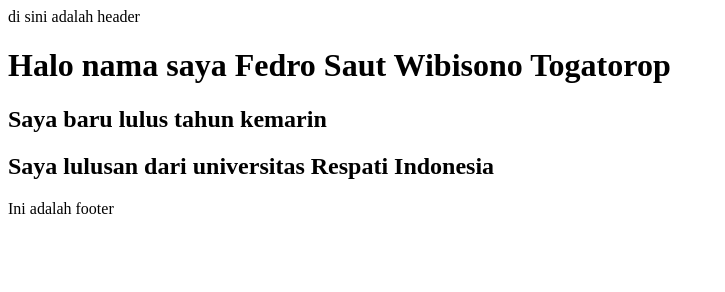
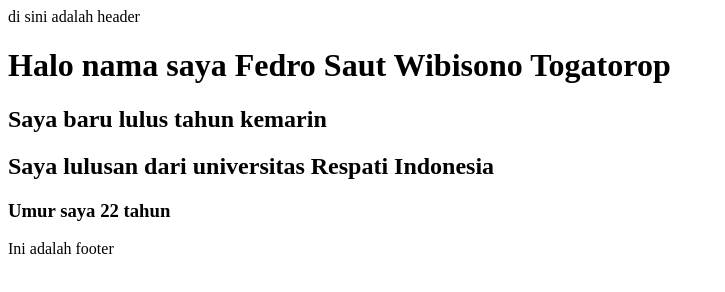
Before and after one commit to fedrotogatorop/CompanyProfile, a plain HTML site: page index.html in a window 1280 px wide. Shown: the whole page, without its empty margins (0-725 px from the left). Drawn offline with Linux system fonts and the light colour scheme.

```diff
--- a/index.html
+++ b/index.html
@@ -10,6 +10,7 @@
     <h1>Halo nama saya Fedro Saut Wibisono Togatorop</h1>
     <h2>Saya baru lulus tahun kemarin</h2>
     <h2>Saya lulusan dari universitas Respati Indonesia</h2>
+    <h3>Umur saya 22 tahun</h3>
     <footer>Ini adalah footer</footer>
 </body>
 </html>
```
